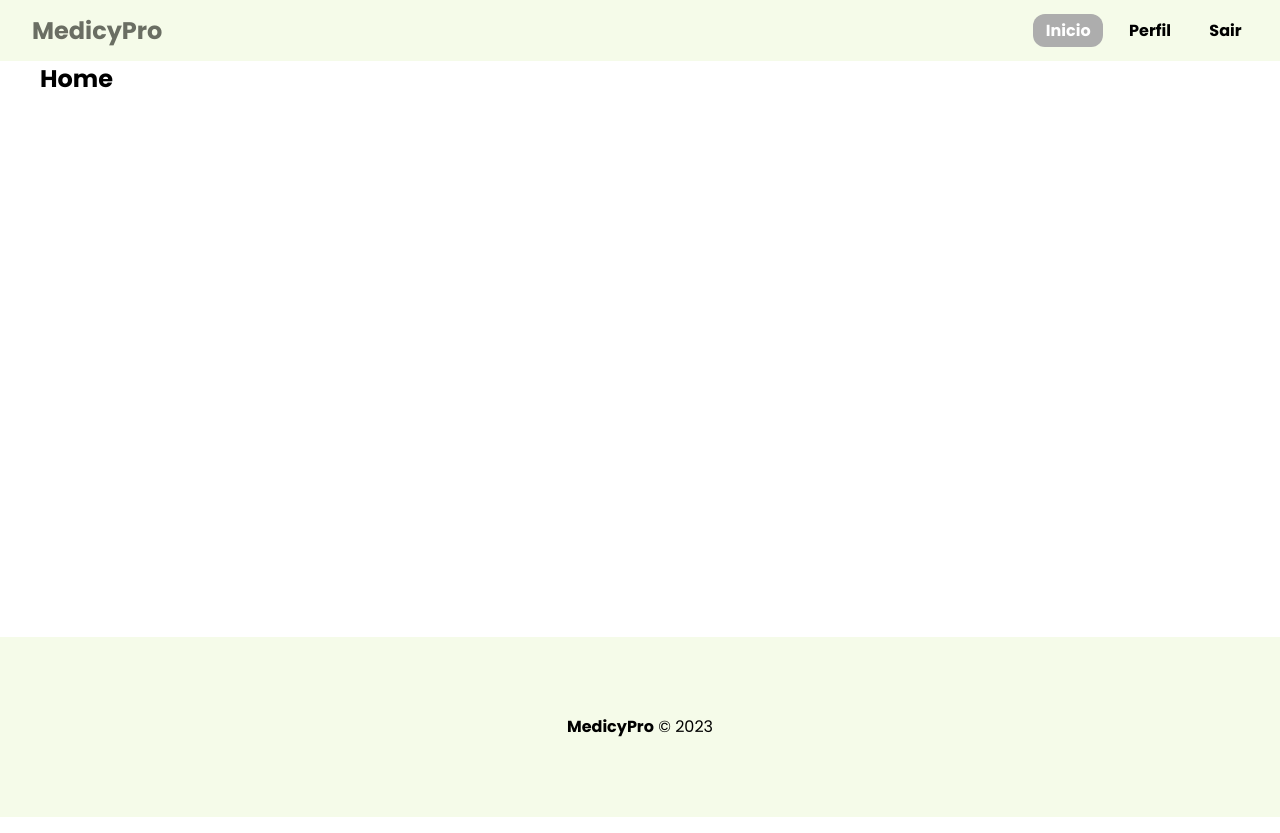
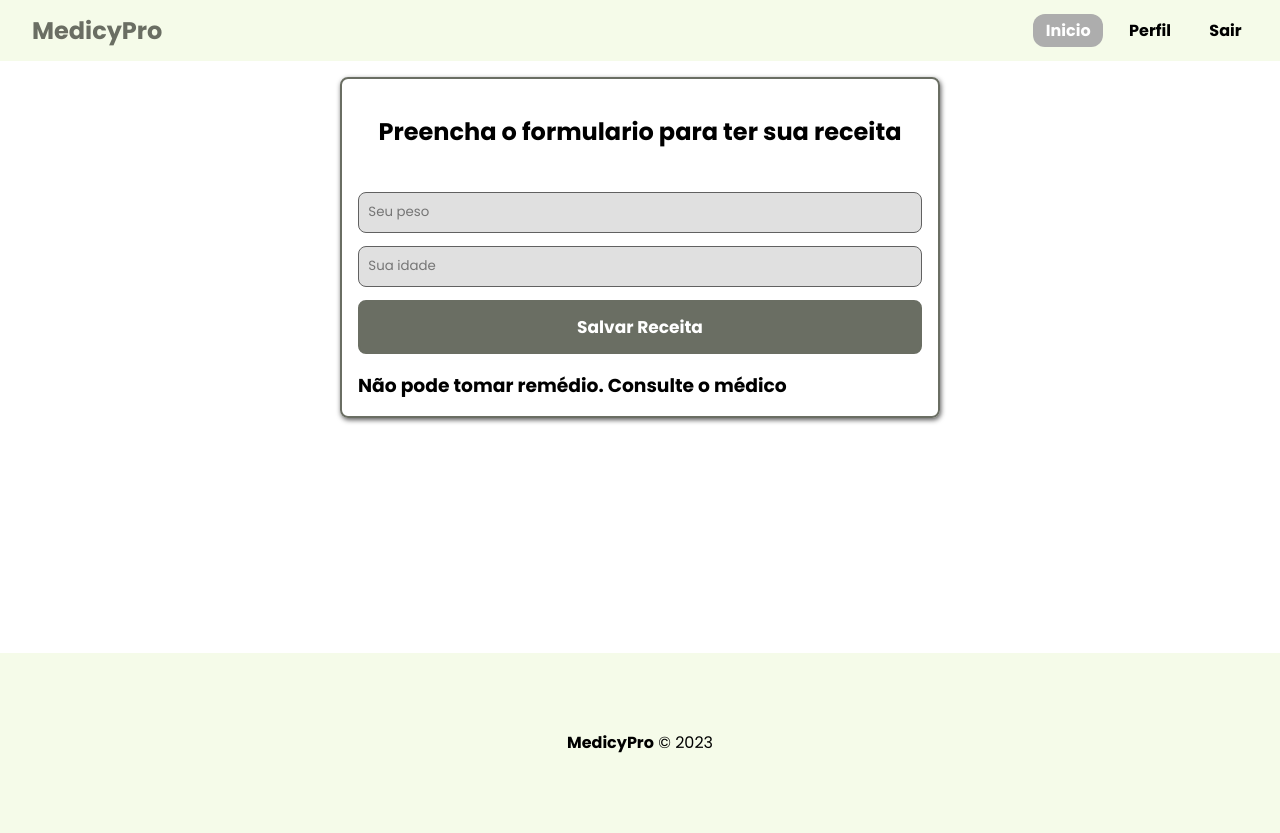
Before and after one commit to DanielAntu/medicyPro, a React (Vite) app in the folder frontend/: page / in a window 1280 px wide. Both pictures are taken after typing "name@example.com", "Sample123" into the empty fields and a click on the input "Entrar". Built offline with nearby package versions, Linux system fonts and the light colour scheme; no server answers.

Commit message:
Função das receitas prontas

```diff
--- /dev/null
+++ b/frontend/src/hooks/useDrops.js
@@ -0,0 +1,44 @@
+import { useState, useEffect } from "react";
+
+export const useDrops = (weight, age) => {
+    const [res, setRes] = useState("");
+    const [drops, setDrops] = useState(0);
+    const [rdrops, setRdrops] = useState(0);
+
+    useEffect(() => {
+        setDrops(500 / 20);
+
+        if (weight < 5) {
+            setRes("Não pode tomar remédio. Consulte o médico");
+        } else {
+            if (age >= 12) {
+                if (weight >= 60) {
+                    setRdrops(1000 / drops);
+                    setRes(`Tomar ${rdrops} gotas`);
+                } else {
+                    setRdrops(875 / drops);
+                    setRes(`Tomar ${rdrops} gotas`);
+                }
+            } else {
+                if (weight <= 9) {
+                    setRdrops(125 / drops);
+                    setRes(`Tomar ${rdrops} gotas`);
+                } else if (weight <= 16) {
+                    setRdrops(250 / drops);
+                    setRes(`Tomar ${rdrops} gotas`);
+                } else if (weight <= 24) {
+                    setRdrops(375 / drops);
+                    setRes(`Tomar ${rdrops} gotas`);
+                } else if (weight <= 30) {
+                    setRdrops(500 / drops);
+                    setRes(`Tomar ${rdrops} gotas`);
+                } else {
+                    setRdrops(750 / drops);
+                    setRes(`Tomar ${rdrops} gotas`);
+                }
+            }
+        }
+    }, [weight, age, drops, rdrops]);
+
+    return { res, rdrops };
+};
--- /dev/null
+++ b/frontend/src/hooks/useResetMessage.js
@@ -0,0 +1,7 @@
+import { resetMessages } from "../slice/revenueSlice";
+
+export const useResetMessage = (dispatch) => {
+    setTimeout(() => {
+        dispatch(resetMessages());
+    }, 2000);
+};
--- a/frontend/src/index.css
+++ b/frontend/src/index.css
@@ -11,6 +11,10 @@ main {
     min-height: 70vh;
     max-width: 1200px;
     margin: 0 auto;
+}
+
+.hide {
+    display: none !important;
 }
 
 .title {
--- a/frontend/src/pages/Home/Home.jsx
+++ b/frontend/src/pages/Home/Home.jsx
@@ -1,11 +1,82 @@
-import styles from './Home.module.css'
+import styles from "./Home.module.css";
+import { useEffect, useState } from "react";
+import { useSelector, useDispatch } from "react-redux";
+import { createRevenue } from "../../slice/revenueSlice";
+import { useResetMessage } from "../../hooks/useResetMessage";
+import Message from "../../components/Message/Message";
+import { useDrops } from "../../hooks/useDrops";
 
 const Home = () => {
-  return (
-    <div>
-        <h2>Home</h2>
-    </div>
-  )
-}
+    const [weight, setWeight] = useState("");
+    const [age, setAge] = useState("");
+    const [drops, setDrops] = useState("");
 
-export default Home
+    const { res, rdrops } = useDrops(weight, age);
+
+    useEffect(() => {
+        setDrops(res);
+    }, [res]);
+
+    const { loading, message, error } = useSelector((state) => state.revenue);
+
+    const dispatch = useDispatch();
+
+    const resetMessage = useResetMessage(dispatch);
+
+    const handleSubmit = (e) => {
+        e.preventDefault();
+
+        const revenue = {
+            weight,
+            age,
+            drops: rdrops,
+        };
+
+        dispatch(createRevenue(revenue));
+
+        resetMessage();
+    };
+
+    return (
+        <div className={styles.home}>
+            <div className="formrevenue">
+                <h2>Preencha o formulario para ter sua receita</h2>
+                <form onSubmit={handleSubmit}>
+                    <input
+                        type="number"
+                        placeholder="Seu peso"
+                        onChange={(e) => setWeight(e.target.value)}
+                        value={weight}
+                    />
+                    <input
+                        type="number"
+                        placeholder="Sua idade"
+                        onChange={(e) => setAge(e.target.value)}
+                        value={age}
+                    />
+                    {!loading && (
+                        <input
+                            className="btn"
+                            type="submit"
+                            value="Salvar Receita"
+                        />
+                    )}
+                    {loading && (
+                        <input
+                            className="btn"
+                            type="submit"
+                            value="Aguarde..."
+                            disabled
+                        />
+                    )}
+                    {error && <Message msg={error} type="error" />}
+                    {message && <Message msg={message} type="success" />}
+                    <h3>{drops}</h3>
+                </form>
+            </div>
+            <div className="revenue hide"></div>
+        </div>
+    );
+};
+
+export default Home;
--- a/frontend/src/pages/Home/Home.module.css
+++ b/frontend/src/pages/Home/Home.module.css
@@ -0,0 +1,14 @@
+.home {
+    margin: 1em auto;
+    border: 2px solid #6a6e63;
+    padding: 1em;
+    max-width: 600px;
+    box-shadow: 1px 2px 5px 0px rgba(0, 0, 0, 0.648);
+    border-radius: 8px;
+}
+
+.home h2 {
+    text-align: center;
+    margin-bottom: 1em;
+    padding: 0.8em;
+}
--- /dev/null
+++ b/frontend/src/service/revenueService.js
@@ -0,0 +1,17 @@
+import { api, requestConfig } from "../utils/config";
+
+const createRevenue = async (data, token) => {
+    const config = requestConfig("POST", data, token);
+
+    const res = await fetch(api + "/revenue/create", config)
+        .then((res) => res.json())
+        .catch((err) => err);
+
+    return res;
+};
+
+const revenueService = {
+    createRevenue,
+};
+
+export default revenueService;
--- /dev/null
+++ b/frontend/src/slice/revenueSlice.js
@@ -0,0 +1,59 @@
+import { createAsyncThunk, createSlice } from "@reduxjs/toolkit";
+import revenueService from "../service/revenueService";
+
+const initialState = {
+    revenues: [],
+    revenue: {},
+    error: false,
+    success: false,
+    loading: false,
+    message: null,
+};
+
+export const createRevenue = createAsyncThunk(
+    "revenue/createRevenue",
+    async (revenue, thunkApi) => {
+        const token = thunkApi.getState().auth.user.token;
+
+        const data = await revenueService.createRevenue(revenue, token);
+
+        if (data.errors) {
+            return thunkApi.rejectWithValue(data.errors[0]);
+        }
+
+        return data;
+    }
+);
+
+export const revenueSlice = createSlice({
+    name: "revenue",
+    initialState,
+    reducers: {
+        resetMessages: (state) => {
+            state.message = null;
+        },
+    },
+    extraReducers: (builder) => {
+        builder
+            .addCase(createRevenue.pending, (state) => {
+                state.loading = true;
+                state.error = null;
+            })
+            .addCase(createRevenue.fulfilled, (state, action) => {
+                state.loading = false;
+                state.success = true;
+                state.error = null;
+                state.revenue = action.payload;
+                state.revenues.unshift(state.revenue);
+                state.message = "Receita salva com sucesso!";
+            })
+            .addCase(createRevenue.rejected, (state, action) => {
+                state.loading = false;
+                state.error = action.payload;
+                state.revenue = {};
+            });
+    },
+});
+
+export const { resetMessages } = revenueSlice.actions;
+export default revenueSlice.reducer;
--- a/frontend/src/store.js
+++ b/frontend/src/store.js
@@ -1,10 +1,12 @@
 import { configureStore } from "@reduxjs/toolkit";
 import authReducer from "./slice/authSlice";
 import userReducer from "./slice/userSlice";
+import revenueReducer from "./slice/revenueSlice";
 
 export const store = configureStore({
     reducer: {
         auth: authReducer,
         user: userReducer,
+        revenue: revenueReducer,
     },
 });
```
